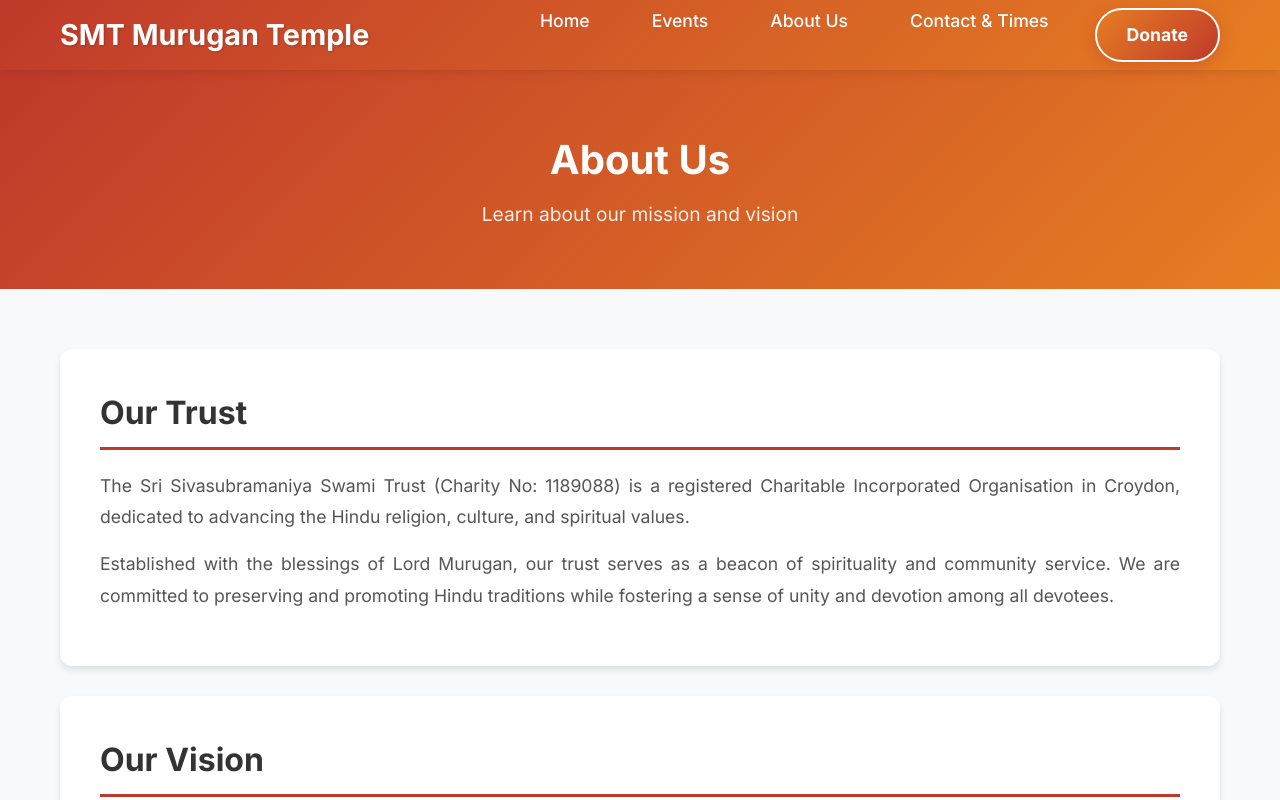
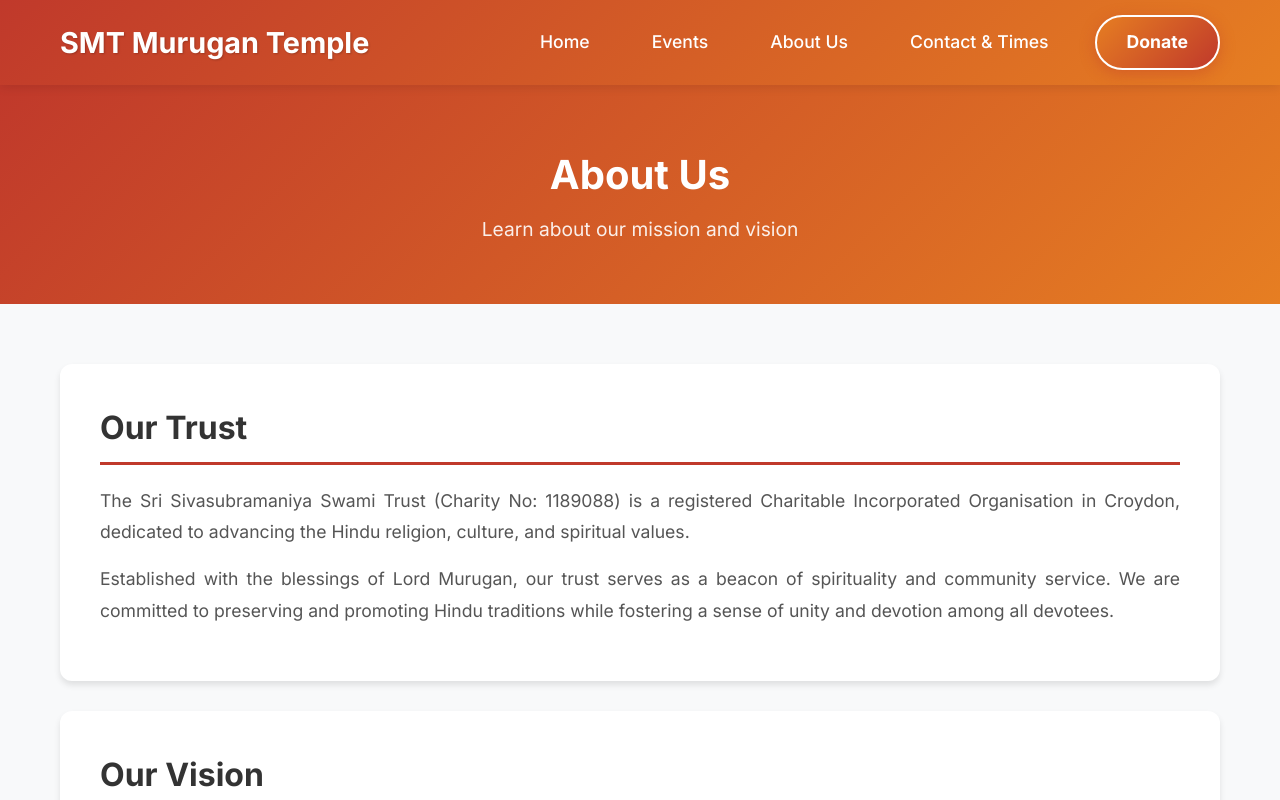
Before and after one commit to DILIGENTWORKS/smt-web, a React (Vite) app: page /smt-web/about in a window 1280 px wide. Shown: the top 800 px of the page. Built offline with nearby package versions, Linux system fonts and the light colour scheme.

Commit message:
Increase header height and center align menu items

```diff
--- a/src/components/Navbar.css
+++ b/src/components/Navbar.css
@@ -14,7 +14,7 @@
   display: flex;
   justify-content: space-between;
   align-items: center;
-  height: 70px;
+  height: 85px;
 }
 
 .nav-logo {
@@ -35,6 +35,7 @@
   margin: 0;
   padding: 0;
   gap: 30px;
+  align-items: center;
 }
 
 .nav-item {
```
